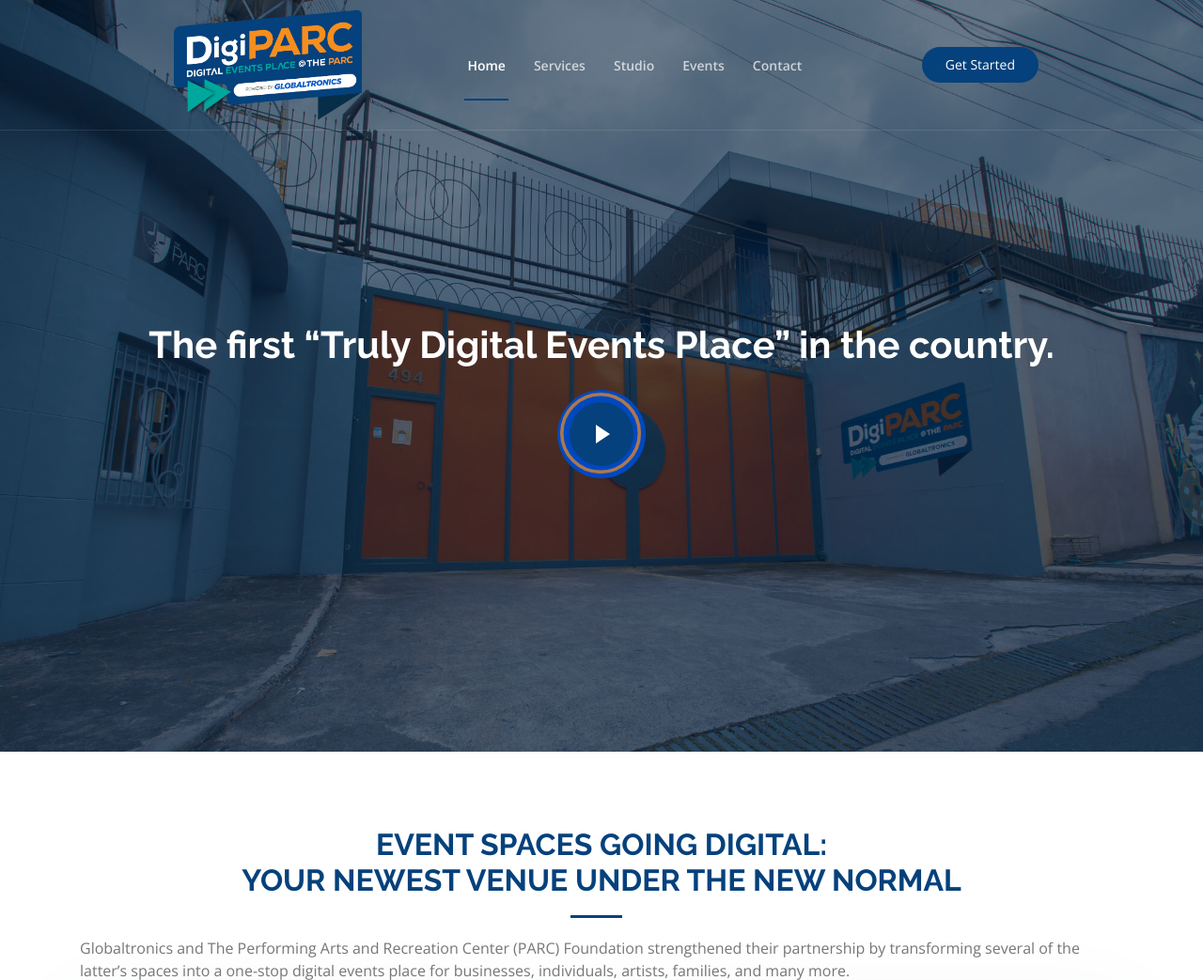
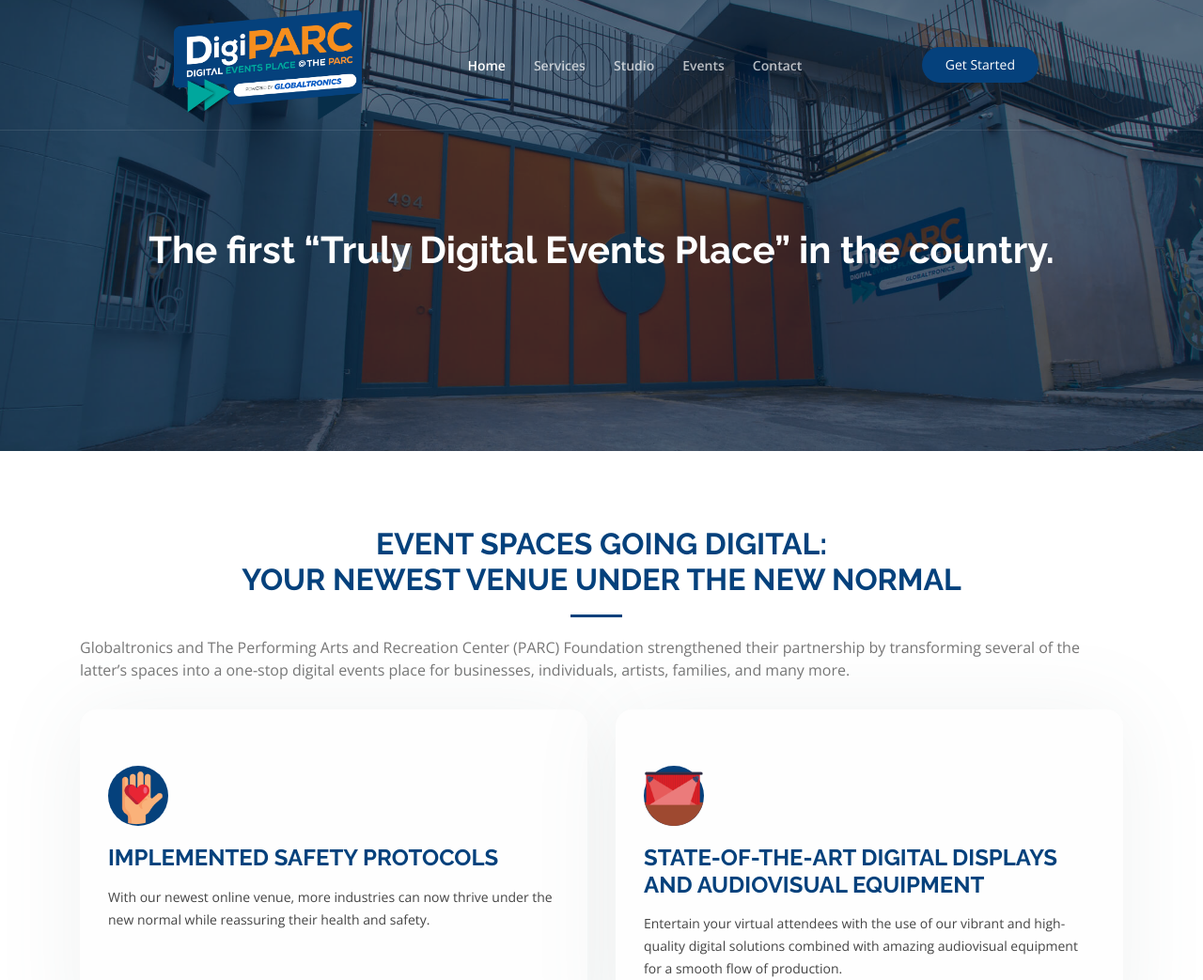
Before and after one commit to BermudezJimmel/DigiPARC, a PHP site: page / in a window 1280 px wide. Shown: the top 1043 px of the page at 94% size. Run offline with PHP 8.4, Linux system fonts and the light colour scheme.

Commit message:
Hero 60vh

```diff
--- a/assets/css/style.css
+++ b/assets/css/style.css
@@ -415,8 +415,8 @@ h1, h2, h3, h4, h5, h6 {
 --------------------------------------------------------------*/
 #hero {
   width: 100%;
-  height: 100vh;
-  background: url("../img/hero-bg.jpg") top center;
+  height: 60vh;
+  background: url("../img/hero-bg.jpg") center center;
   background-size: cover;
   position: relative;
 }
--- a/index.html
+++ b/index.html
@@ -91,7 +91,7 @@
         <div class="col-xl-12">
           <h1>The first “Truly Digital Events Place” in the country.</h1>
           <!-- <h2>We are team CREATIVES</h2> -->
-          <a href="https://www.youtube.com/watch?v=q2cnGVwM9zI&t=1s" class="venobox play-btn mb-4" data-vbtype="video" data-autoplay="true"></a>
+          <!-- <a href="https://www.youtube.com/watch?v=q2cnGVwM9zI&t=1s" class="venobox play-btn mb-4" data-vbtype="video" data-autoplay="true"></a> -->
         </div>
       </div>
     </div>
```
